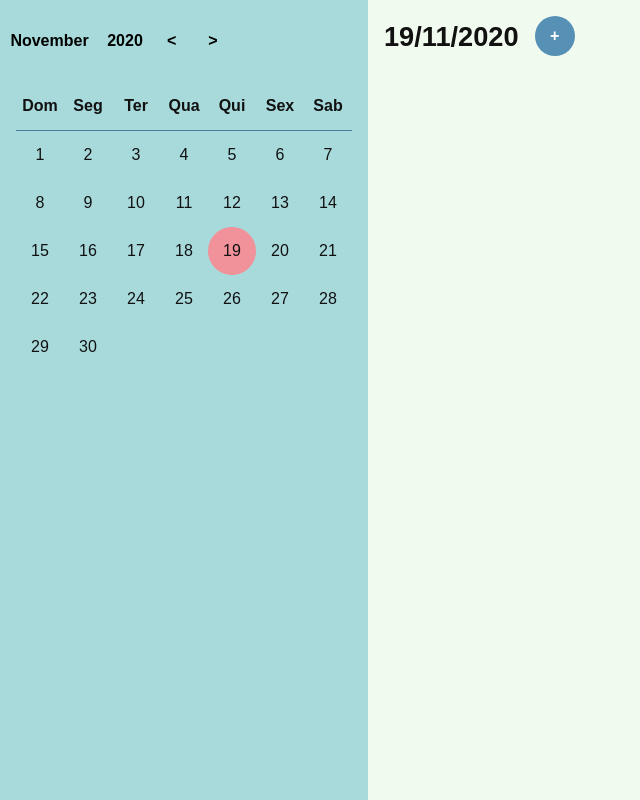
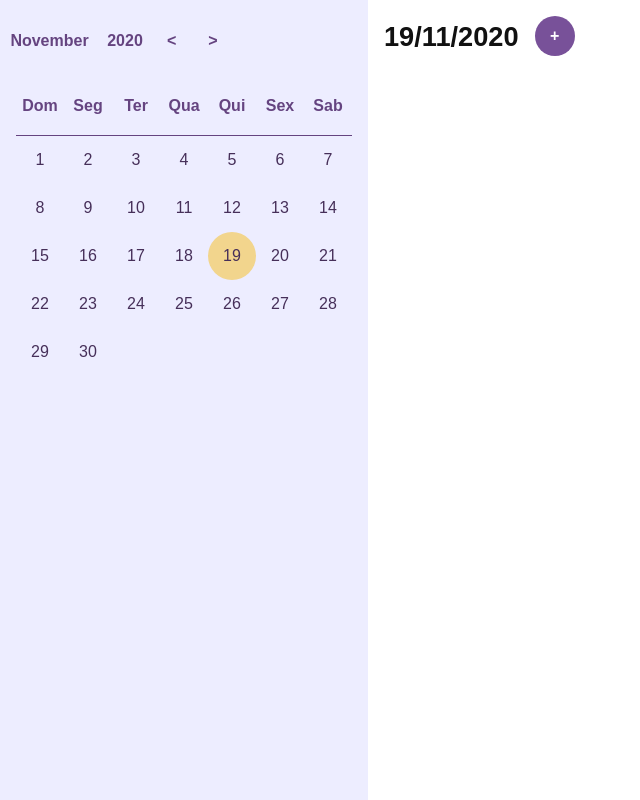
Before and after one commit to jvretamero/chrono, a Vue app: page / in a window 1280 px wide. Shown: the whole page, without its empty margins (0-640 px from the left). Built offline with nearby package versions, Linux system fonts and the light colour scheme.

Commit message:
Melhoria nas cores

```diff
--- a/src/componentes/CalendarioNav.vue
+++ b/src/componentes/CalendarioNav.vue
@@ -24,6 +24,11 @@
 <style scoped>
 .calendario-nav {
     margin: 1rem 0 1rem 0;
+}
+
+.calendario-nav .botao,
+.calendario-nav .select {
+    color: #654480;
 }
 </style>
 
--- a/src/componentes/DiasCalendario.vue
+++ b/src/componentes/DiasCalendario.vue
@@ -34,11 +34,12 @@
     padding: 1rem;
     border-collapse: collapse;
     margin: 0 1rem 0 1rem;
+    color: #462f59;
 }
 
 .table-mes thead {
-    border-bottom: 1px solid #457b9d;
-    margin-bottom: 1rem;
+    color: #654480;
+    border-bottom: 1px solid #654480;
 }
 
 .table-mes td,
@@ -49,23 +50,27 @@
     text-align: center;
 }
 
+.table-mes th {
+    padding-bottom: 0.3rem;
+}
+
 .table-mes tbody tr:hover {
-    background-color: #cae9ea;
+    background-color: #e1e1f2;
 }
 
 .table-mes td.com-dia:hover {
-    background-color: #f6b9be;
+    background-color: #ccba6c;
     cursor: pointer;
     border-radius: 50%;
 }
 
 .table-mes td.ativo {
-    background-color: #f19199;
+    background-color: #f2d58d;
     border-radius: 50%;
 }
 
 .table-mes td.ativo:hover {
-    background-color: #ef7d87;
+    background-color: #ccba6c;
 }
 </style>
 
--- a/src/componentes/ItemAgendamento.vue
+++ b/src/componentes/ItemAgendamento.vue
@@ -21,7 +21,7 @@
 
 .agendamento:hover {
     cursor: pointer;
-    background-color: #e2f5dc;
+    background-color: #E1E1F2;
 }
 
 .agendamento-horario,
--- a/src/css/estilos.css
+++ b/src/css/estilos.css
@@ -1,6 +1,6 @@
 body {
     font-family: Arial, Helvetica, sans-serif;
-    background-color: #F1FAEE;
+    background-color: #fff;
     font-size: 16px;
     color: #111;
     margin: 0;
@@ -28,7 +28,7 @@ body {
 
 .botao:hover,
 .select:hover {
-    background-color: #8ccfd1;
+    background-color: #D4BEE5;
 }
 
 .select {
--- a/src/layout/Agendamentos.vue
+++ b/src/layout/Agendamentos.vue
@@ -39,7 +39,7 @@
 
 <style scoped>
 .calendario {
-    background-color: #a8dadc;
+    background-color: #EDEDFF;
     height: 100vh;
 }
 
--- a/src/layout/CabecalhoAgendamentos.vue
+++ b/src/layout/CabecalhoAgendamentos.vue
@@ -24,7 +24,7 @@
 }
 
 .novo-agendamento {
-    background-color: #5691b5;
+    background-color: #785199;
     border-radius: 50%;
     width: 2.5rem;
     height: 2.5rem;
@@ -33,7 +33,7 @@
 }
 
 .novo-agendamento:hover {
-    background-color: #457b9d;
+    background-color: #B57AE6;
 }
 </style>
 
```
